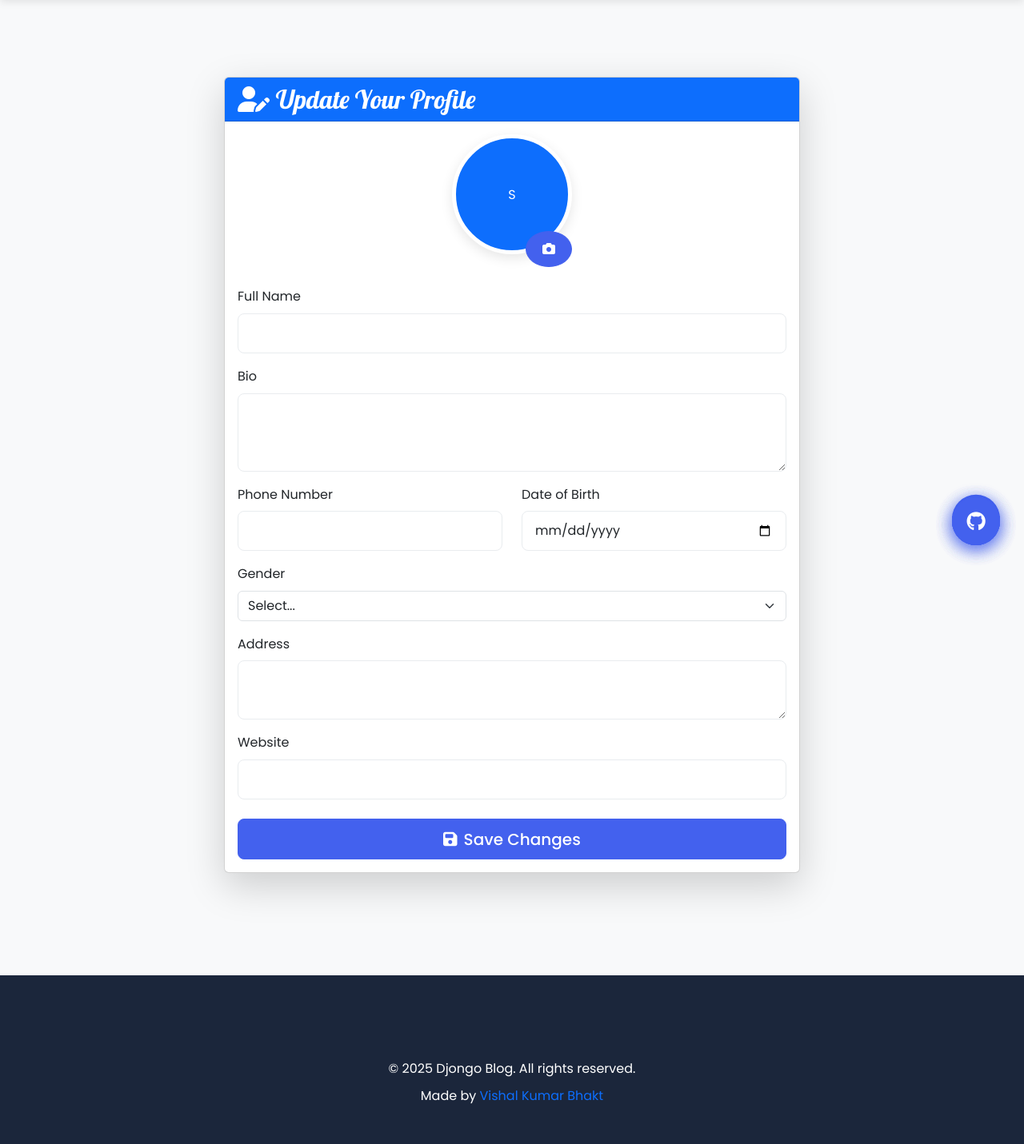
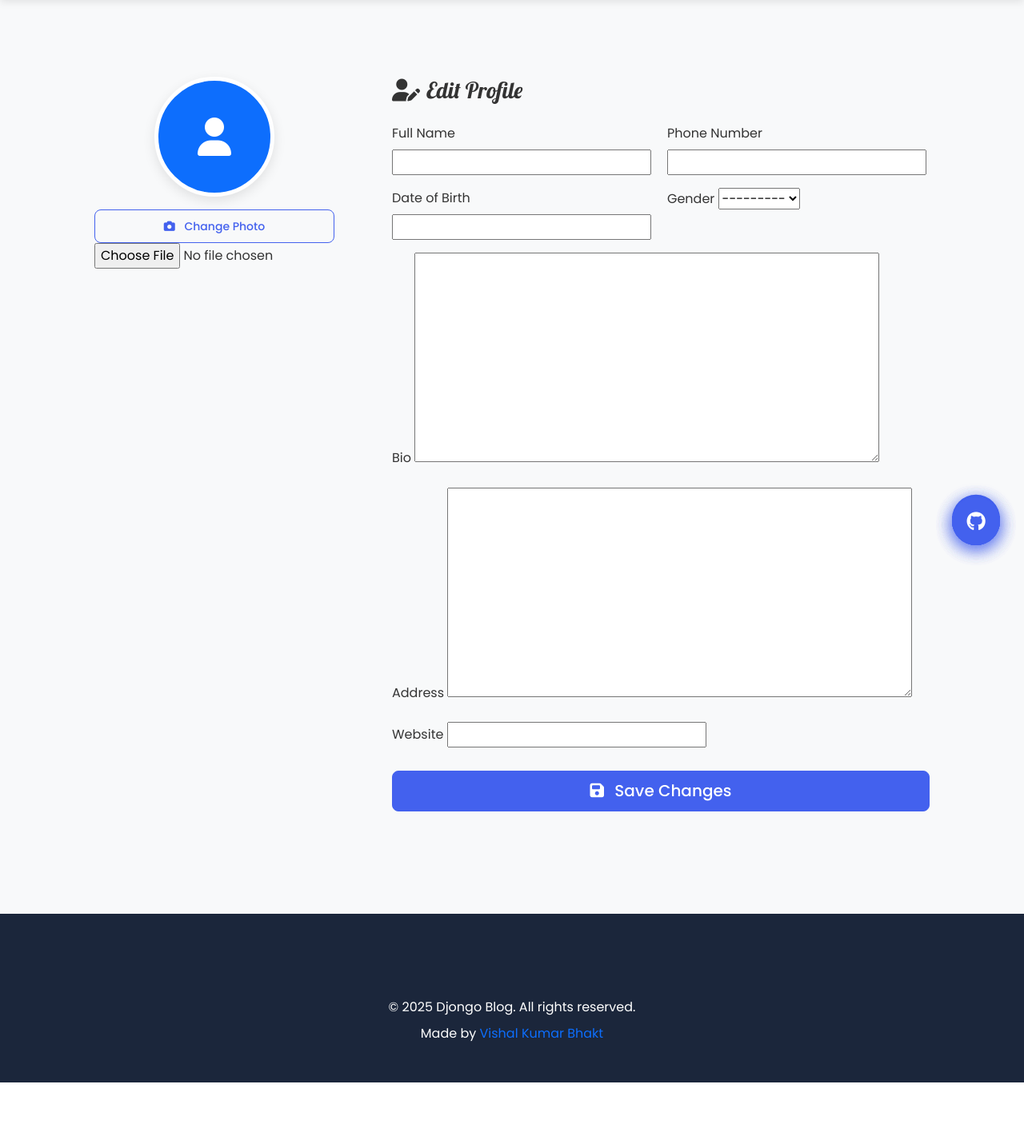
Before and after one commit to vishalbhakt/blog, a Django app: page /profile/update/ in a window 1280 px wide. Shown: the part 88-1519 px from the top of the page at 80% size. After the commit the page ends 1442 px from the top, so only its background shows below. Run offline with Django 5.2, Linux system fonts and the light colour scheme; the visitor is signed in with stand-in values (Sample User, id 1); data comes from the database, SQL or seed files in the repository; some libraries are stand-ins or nearby versions.

Commit message:
update some of files like login ,profile, others

```diff
--- a/myapp/templates/login.html
+++ b/myapp/templates/login.html
@@ -3,6 +3,11 @@
 <div class="container mt-5">
     <div class="card p-4 shadow-lg">
         <h2 class="text-center">Login</h2>
+        {% if messages %}
+            {% for message in messages %}
+                <div class="alert alert-{{ message.tags }}">{{ message }}</div>
+            {% endfor %}
+        {% endif %}
         {% if error %}
             <div class="alert alert-danger">{{ error }}</div>
         {% endif %}
--- a/myapp/templates/profiles.html
+++ b/myapp/templates/profiles.html
@@ -1,87 +1,126 @@
 {% extends 'base.html' %}
 {% block content %}
-<div class="container py-5">
-    <div class="row justify-content-center">
-        <div class="col-lg-8">
-            <div class="card shadow-lg">
-                <div class="card-header bg-primary text-white">
-                    <h2 class="mb-0"><i class="fas fa-user-edit me-2"></i>Update Your Profile</h2>
-                </div>
-                <div class="card-body">
-                    <form method="POST" enctype="multipart/form-data">
-                        {% csrf_token %}
-
-                        <div class="mb-4 text-center">
-                            <div class="position-relative d-inline-block">
-                                {% if profile.profile_picture %}
-                                <img src="{{ profile.profile_picture.url }}"
-                                     class="profile-avatar mb-3"
-                                     id="profile-preview">
+<div class="container py-4">
+    <div class="row g-4">
+        <!-- Profile Image & Actions -->
+        <div class="col-lg-4">
+            <div class="profile-card glass-card p-4 text-center fade-in">
+                {% if form.profile_picture.value %}
+                    <img src="{{ form.profile_picture.value.url }}" class="profile-avatar mb-3" id="profile-preview">
                 {% else %}
-                                <div class="profile-avatar bg-primary text-white d-flex align-items-center justify-content-center mb-3"
-                                     id="profile-preview">
-                                    {{ user.username|first|upper }}
+                    <div class="profile-avatar bg-primary text-white d-flex align-items-center justify-content-center mx-auto mb-3">
+                        <i class="fas fa-user fa-3x"></i>
                     </div>
                 {% endif %}
-                                <label for="id_profile_picture" class="btn btn-primary rounded-circle position-absolute bottom-0 end-0">
-                                    <i class="fas fa-camera"></i>
+
+                <label for="id_profile_picture" class="btn btn-sm btn-outline-primary w-100">
+                    <i class="fas fa-camera me-2"></i> Change Photo
                 </label>
-                                <input type="file" name="profile_picture" accept="image/*" id="id_profile_picture" class="d-none">
+                {{ form.profile_picture }}
             </div>
         </div>
 
-                        <div class="mb-3">
-                            <label class="form-label">Full Name</label>
-                            <input type="text" name="full_name" class="form-control" value="{{ profile.full_name|default:'' }}">
+        <!-- Editable Form -->
+        <div class="col-lg-8">
+            <form method="POST" enctype="multipart/form-data" class="glass-card p-4 fade-in" style="animation-delay: 0.2s;">
+                {% csrf_token %}
+                <h3 class="mb-4"><i class="fas fa-user-edit me-2"></i>Edit Profile</h3>
+
+                {% if messages %}
+                    {% for message in messages %}
+                        <div class="alert alert-{{ message.tags }}">{{ message }}</div>
+                    {% endfor %}
+                {% endif %}
+
+                <div class="row g-3">
+                    <div class="col-md-6">
+                        <label for="{{ form.full_name.id_for_label }}" class="form-label">Full Name</label>
+                        {{ form.full_name }}
+                        {% if form.full_name.errors %}
+                            <div class="text-danger small">{{ form.full_name.errors.0 }}</div>
+                        {% endif %}
                     </div>
 
-                        <div class="mb-3">
-                            <label class="form-label">Bio</label>
-                            <textarea name="bio" class="form-control" rows="3">{{ profile.bio|default:'' }}</textarea>
+                    <div class="col-md-6">
+                        <label for="{{ form.phone_number.id_for_label }}" class="form-label">Phone Number</label>
+                        {{ form.phone_number }}
+                        {% if form.phone_number.errors %}
+                            <div class="text-danger small">{{ form.phone_number.errors.0 }}</div>
+                        {% endif %}
                     </div>
 
-                        <div class="row">
-                            <div class="col-md-6 mb-3">
-                                <label class="form-label">Phone Number</label>
-                                <input type="text" name="phone_number" class="form-control" value="{{ profile.phone_number|default:'' }}">
+                    <div class="col-md-6">
+                        <label for="{{ form.date_of_birth.id_for_label }}" class="form-label">Date of Birth</label>
+                        {{ form.date_of_birth }}
+                        {% if form.date_of_birth.errors %}
+                            <div class="text-danger small">{{ form.date_of_birth.errors.0 }}</div>
+                        {% endif %}
                     </div>
-                            <div class="col-md-6 mb-3">
-                                <label class="form-label">Date of Birth</label>
-                                <input type="date" name="date_of_birth" class="form-control" value="{{ profile.date_of_birth|date:'Y-m-d'|default:'' }}">
+
+                    <div class="col-md-6">
+                        <label for="{{ form.gender.id_for_label }}" class="form-label">Gender</label>
+                        {{ form.gender }}
+                        {% if form.gender.errors %}
+                            <div class="text-danger small">{{ form.gender.errors.0 }}</div>
+                        {% endif %}
+                    </div>
+
+                    <div class="col-12">
+                        <label for="{{ form.bio.id_for_label }}" class="form-label">Bio</label>
+                        {{ form.bio }}
+                        {% if form.bio.errors %}
+                            <div class="text-danger small">{{ form.bio.errors.0 }}</div>
+                        {% endif %}
+                    </div>
+
+                    <div class="col-12">
+                        <label for="{{ form.address.id_for_label }}" class="form-label">Address</label>
+                        {{ form.address }}
+                        {% if form.address.errors %}
+                            <div class="text-danger small">{{ form.address.errors.0 }}</div>
+                        {% endif %}
+                    </div>
+
+                    <div class="col-12">
+                        <label for="{{ form.website.id_for_label }}" class="form-label">Website</label>
+                        {{ form.website }}
+                        {% if form.website.errors %}
+                            <div class="text-danger small">{{ form.website.errors.0 }}</div>
+                        {% endif %}
                     </div>
                 </div>
 
-                        <div class="mb-3">
-                            <label class="form-label">Gender</label>
-                            <select name="gender" class="form-select">
-                                <option value="">Select...</option>
-                                <option value="Male" {% if profile.gender == 'Male' %}selected{% endif %}>Male</option>
-                                <option value="Female" {% if profile.gender == 'Female' %}selected{% endif %}>Female</option>
-                                <option value="Other" {% if profile.gender == 'Other' %}selected{% endif %}>Other</option>
-                            </select>
-                        </div>
-
-                        <div class="mb-3">
-                            <label class="form-label">Address</label>
-                            <textarea name="address" class="form-control" rows="2">{{ profile.address|default:'' }}</textarea>
-                        </div>
-
-                        <div class="mb-4">
-                            <label class="form-label">Website</label>
-                            <input type="url" name="website" class="form-control" value="{{ profile.website|default:'' }}">
-                        </div>
-
-                        <div class="d-grid">
+                <div class="mt-4 d-grid">
                     <button type="submit" class="btn btn-primary btn-lg">
-                                <i class="fas fa-save me-2"></i>Save Changes
+                        <i class="fas fa-save me-2"></i> Save Changes
                     </button>
                 </div>
             </form>
         </div>
     </div>
 </div>
-    </div>
-</div>
+{% endblock %}
 
-
+{% block extra_js %}
+<script>
+document.getElementById('id_profile_picture').addEventListener('change', function(e) {
+    const file = e.target.files[0];
+    if (file) {
+        const reader = new FileReader();
+        reader.onload = function(e) {
+            const preview = document.getElementById('profile-preview');
+            if (preview.tagName === 'IMG') {
+                preview.src = e.target.result;
+            } else {
+                const img = document.createElement('img');
+                img.src = e.target.result;
+                img.className = 'profile-avatar mb-3';
+                img.id = 'profile-preview';
+                preview.parentNode.replaceChild(img, preview);
+            }
+        }
+        reader.readAsDataURL(file);
+    }
+});
+</script>
 {% endblock %}
```
Also changed, not shown: myapp/templates/about.html (+89 -2 lines), myapp/templates/user_profile.html (+54 -49 lines). Lines whose indentation alone changed are shown as unchanged.
